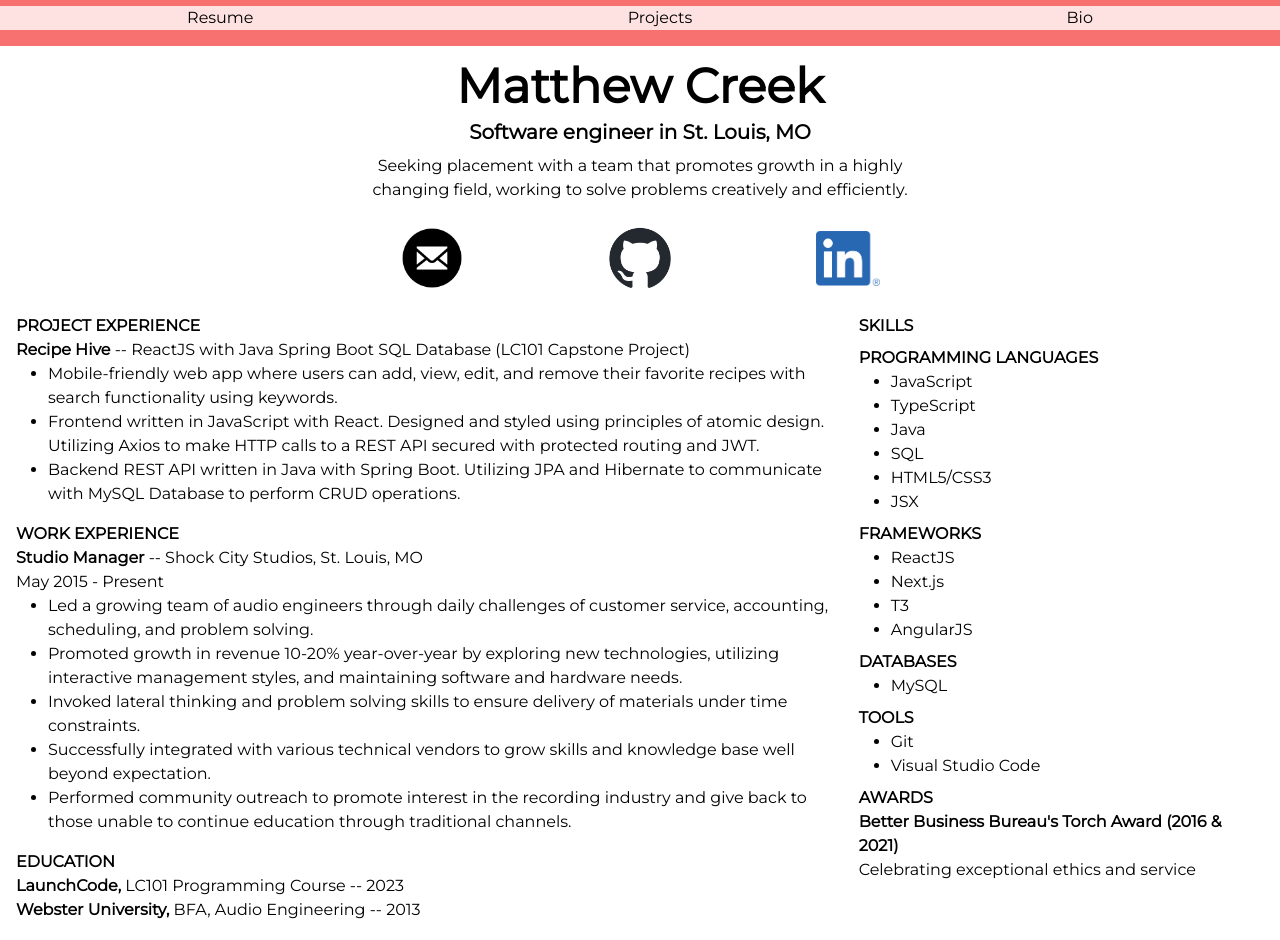
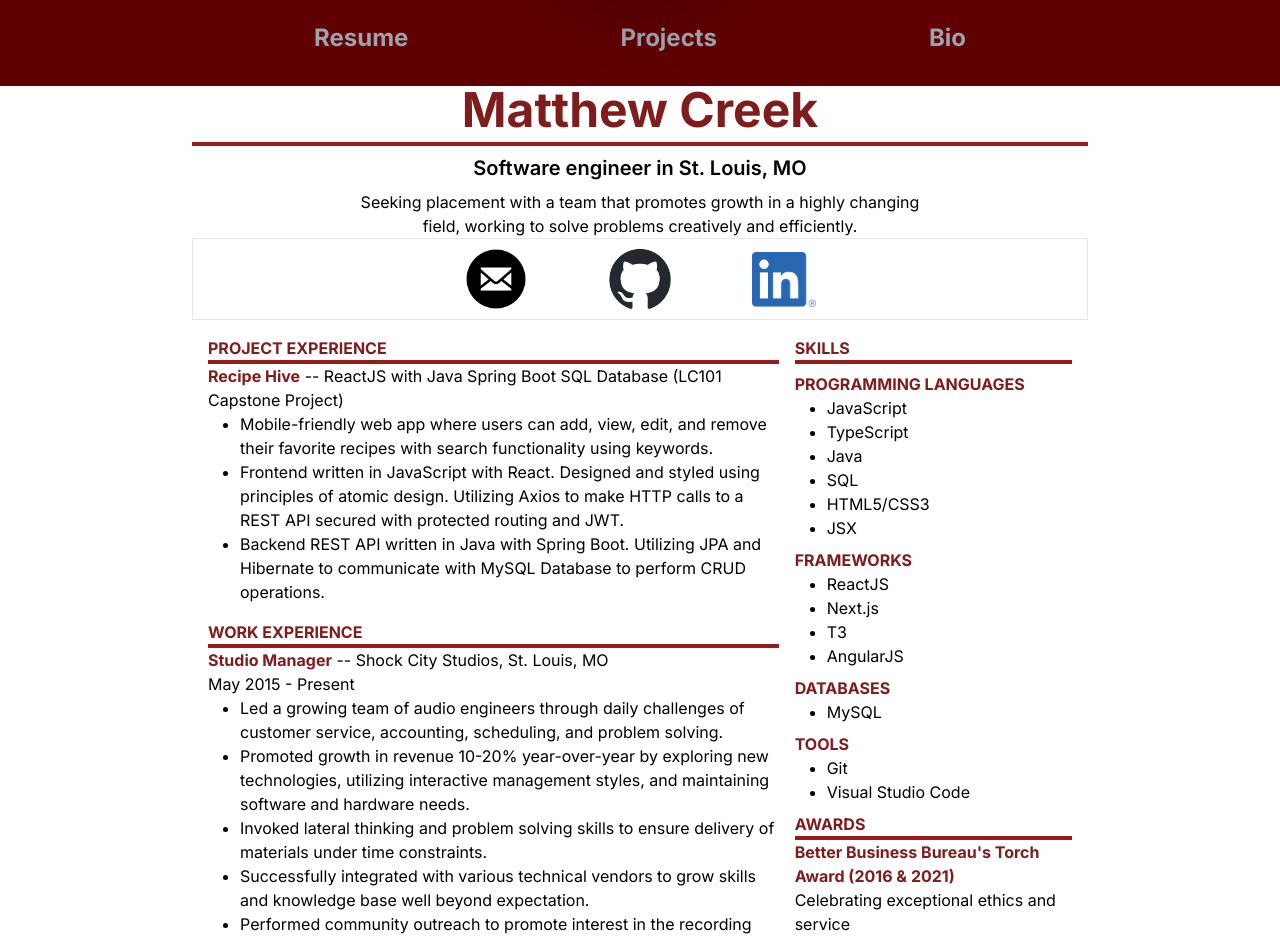
Before and after one commit to matthewcreek/portfolio, a Next.js app: page / in a window 1280 px wide. Shown: the part 231-1171 px from the top of the page. Built offline with nearby package versions, Linux system fonts and the light colour scheme.

Commit message:
wip header styling

```diff
--- /dev/null
+++ b/src/app/Components/Footer.tsx
@@ -0,0 +1,10 @@
+
+
+export default function Footer() {
+    return (
+        <div className="w-full h-12 bg-red-900 flex flex-col justify-center items-center">
+            <p className="text-gray-400 text-center">Copyright Matthew Creek 2023</p>
+            <p className="text-gray-400"><a target="_blank" href="https://icons8.com/icon/124379/circled-envelope">Mail</a> icon by <a target="_blank" href="https://icons8.com">Icons8</a></p>
+        </div>
+    )
+}
--- a/src/app/Components/Navbar.tsx
+++ b/src/app/Components/Navbar.tsx
@@ -4,9 +4,9 @@ import headshot from "../../../public/Images/headshot.jpg"
 export default function Navbar() {
     return (
         <div>
-            <div className="flex flex-col items-center bg-red-400 py-4">
-                <Image src={headshot} alt="Photo of Matthew Creek" className="w-1/6 rounded-full h-auto"/>
-                <div className="flex flex-row justify-around w-full mt-2 bg-red-100">
+            <div className="flex flex-col items-center bg-[#5f0003] py-4">
+                <Image src={headshot} alt="Photo of Matthew Creek" className="w-1/6 rounded-full h-auto drop-shadow-2xl"/>
+                <div className="max-w-4xl p-4 flex flex-row justify-around w-full mt-2 text-gray-400 font-bold text-2xl">
                     <h3>Resume</h3>
                     <h3>Projects</h3>
                     <h3>Bio</h3>
--- a/src/app/Pages/Resume.tsx
+++ b/src/app/Pages/Resume.tsx
@@ -7,13 +7,14 @@ import mail from '../../../public/Images/icons8-mail-100.png'
 
 export default function Resume() {
     return (
-        <div>
-            <div className="p-4 flex flex-col items-center leading-6">
-                <h1 className="text-5xl font-bold pb-2">Matthew Creek</h1>
-                <h3 className="text-xl pb-2 font-semibold">Software engineer in St. Louis, MO</h3>
+        <div className='flex justify-center'>
+            <div className='max-w-4xl'>
+                <div className="flex flex-col items-center leading-6">
+                    <h1 className="w-full text-5xl text-center text-red-900 font-bold pb-2 border-b-4 border-red-800">Matthew Creek</h1>
+                    <h3 className="text-xl py-2 font-semibold">Software engineer in St. Louis, MO</h3>
                     <p className="max-w-xl text-center">Seeking placement with a team that promotes growth in a highly changing field, working to solve problems creatively and efficiently.</p>
                 </div>
-            <div className="flex justify-center">
+                <div className="flex justify-center border">
                     <div className='p-2 flex justify-around w-1/2 items-center'>
                         {/* <Image className='w-16 h-auto' src={phone} alt='Phone Icon' /> */}
                         <a href='mailto: matthew.creek27+dev@gmail.com'>
@@ -30,8 +31,8 @@ export default function Resume() {
                 <div className='m-2 flex justify-around'>
                     <div className='w-2/3 p-2 flex flex-col'>
                         <div>
-                        <h2 className='font-bold'>PROJECT EXPERIENCE</h2>
-                        <p><span className='font-bold'>Recipe Hive</span> -- ReactJS with Java Spring Boot SQL Database (LC101 Capstone Project)</p>
+                            <h2 className='font-bold text-red-900 border-b-4 border-red-800'>PROJECT EXPERIENCE</h2>
+                            <p><span className='font-bold text-red-900'>Recipe Hive</span> -- ReactJS with Java Spring Boot SQL Database (LC101 Capstone Project)</p>
                             <ul className='list-disc pl-8 pb-4'>
                                 <li>Mobile-friendly web app where users can add, view, edit, and remove their favorite recipes with search functionality using keywords.</li>
                                 <li>Frontend written in JavaScript with React. Designed and styled using principles of atomic design. Utilizing Axios to make HTTP calls to a REST API secured with protected routing and JWT.</li>
@@ -39,8 +40,8 @@ export default function Resume() {
                             </ul>
                         </div>
                         <div>
-                        <h2 className='font-bold'>WORK EXPERIENCE</h2>
-                        <p><span className='font-bold'>Studio Manager</span> -- Shock City Studios, St. Louis, MO</p>
+                            <h2 className='font-bold text-red-900 border-b-4 border-red-800'>WORK EXPERIENCE</h2>
+                            <p><span className='font-bold text-red-900'>Studio Manager</span> -- Shock City Studios, St. Louis, MO</p>
                             <p>May 2015 - Present</p>
                             <ul className='list-disc pl-8 pb-4'>
                                 <li>Led a growing team of audio engineers through daily challenges of customer service, accounting, scheduling, and problem solving.</li>
@@ -51,16 +52,16 @@ export default function Resume() {
                             </ul>
                         </div>
                         <div>
-                        <h2 className='font-bold'>EDUCATION</h2>
-                        <p><span className='font-bold'>LaunchCode,</span> LC101 Programming Course -- 2023</p>
-                        <p><span className='font-bold'>Webster University,</span> BFA, Audio Engineering -- 2013</p>
+                            <h2 className='font-bold text-red-900 border-b-4 border-red-800'>EDUCATION</h2>
+                            <p><span className='font-bold text-red-900'>LaunchCode,</span> LC101 Programming Course -- 2023</p>
+                            <p><span className='font-bold text-red-900'>Webster University,</span> BFA, Audio Engineering -- 2013</p>
                         </div>
                     </div>
                     <div className='w-1/3 p-2 flex flex-col'>
                         <div>
-                        <h2 className='pb-2 font-bold'>SKILLS</h2>
+                            <h2 className='font-bold text-red-900 border-b-4 border-red-800'>SKILLS</h2>
                             <div>
-                            <h3 className='font-bold'>PROGRAMMING LANGUAGES</h3>
+                                <h3 className='pt-2 font-bold text-red-900'>PROGRAMMING LANGUAGES</h3>
                                 <ul className='list-disc pl-8 pb-2'>
                                     <li>JavaScript</li>
                                     <li>TypeScript</li>
@@ -69,18 +70,18 @@ export default function Resume() {
                                     <li>HTML5/CSS3</li>
                                     <li>JSX</li>
                                 </ul>
-                            <h3 className='font-bold'>FRAMEWORKS</h3>
+                                <h3 className='font-bold text-red-900'>FRAMEWORKS</h3>
                                 <ul className='list-disc pl-8 pb-2'>
                                     <li>ReactJS</li>
                                     <li>Next.js</li>
                                     <li>T3</li>
                                     <li>AngularJS</li>
                                 </ul>
-                            <h3 className='font-bold'>DATABASES</h3>
+                                <h3 className='font-bold text-red-900'>DATABASES</h3>
                                 <ul className='list-disc pl-8 pb-2'>
                                     <li>MySQL</li>
                                 </ul>
-                            <h3 className='font-bold'>TOOLS</h3>
+                                <h3 className='font-bold text-red-900'>TOOLS</h3>
                                 <ul className='list-disc pl-8 pb-2'>
                                     <li>Git</li>
                                     <li>Visual Studio Code</li>
@@ -88,10 +89,11 @@ export default function Resume() {
                             </div>
                         </div>
                         <div>
-                        <h2 className='font-bold'>AWARDS</h2>
+                            <h2 className='font-bold text-red-900 border-b-4 border-red-800'>AWARDS</h2>
                             <div>
-                            <h3 className='font-bold'>Better Business Bureau&apos;s Torch Award (2016 & 2021)</h3>
+                                <h3 className='font-bold text-red-900'>Better Business Bureau&apos;s Torch Award (2016 & 2021)</h3>
                                 <p>Celebrating exceptional ethics and service</p>
+                            </div>
                         </div>
                     </div>
                 </div>
--- a/src/app/layout.tsx
+++ b/src/app/layout.tsx
@@ -5,11 +5,6 @@ import { Inter, Montserrat } from 'next/font/google'
 const inter = Inter({
   subsets: ['latin'],
   variable: '--font-inter',
-})
-const montserrat = Montserrat({
-  weight: ['400'],
-  subsets: ['latin'],
-  variable: '--font-montserrat'
 })
 
 export const metadata: Metadata = {
@@ -24,7 +19,7 @@ export default function RootLayout({
 }) {
   return (
     <html lang="en">
-      <body className={`${inter.className} ${montserrat.className}`}>{children}</body>
+      <body className={inter.className}>{children}</body>
     </html>
   )
 }
--- a/src/app/page.tsx
+++ b/src/app/page.tsx
@@ -1,3 +1,4 @@
+import Footer from "./Components/Footer";
 import Navbar from "./Components/Navbar";
 import Resume from "./Pages/Resume";
 
@@ -6,6 +7,7 @@ export default function Home() {
     <main>
       <Navbar />
       <Resume />
+      <Footer />
     </main>
   )
 }
--- a/tailwind.config.ts
+++ b/tailwind.config.ts
@@ -13,10 +13,6 @@ const config: Config = {
         'gradient-conic':
           'conic-gradient(from 180deg at 50% 50%, var(--tw-gradient-stops))',
       },
-      fontFamily: {
-        "montserrat": 'var(--font-montserrat)',
-        "inter": 'var(--font-inter)',
-      },
     },
   },
   plugins: [],
```
Lines whose indentation alone changed are shown as unchanged.
